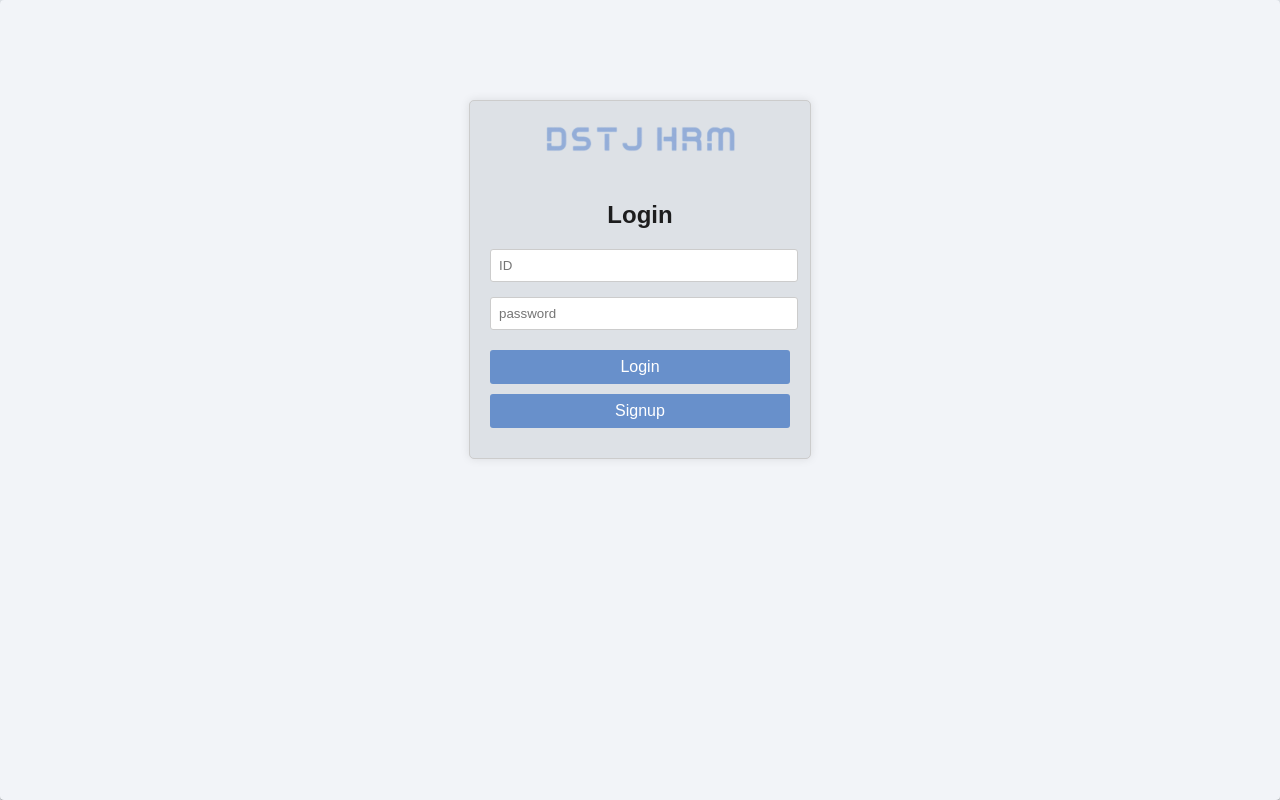
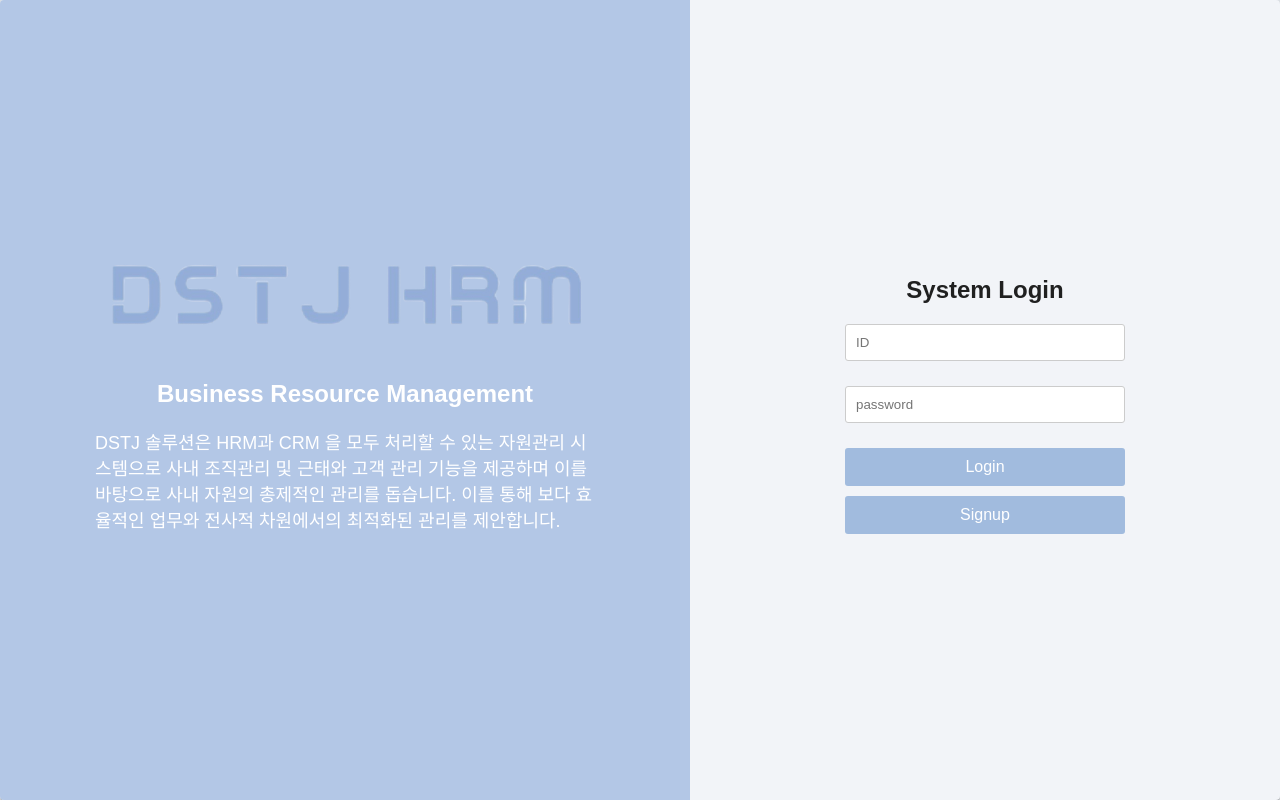
Before and after one commit to Modem924/frontend, a React (Create React App) app in the folder frontend/: page / in a window 1280 px wide. Built offline with nearby package versions, Linux system fonts and the light colour scheme.

Commit message:
update login, master, navbar design

```diff
--- a/frontend/src/components/LoginScreen.js
+++ b/frontend/src/components/LoginScreen.js
@@ -5,23 +5,18 @@ import { login } from "./api";
 const LoginScreen = ({ setToken }) => {
   const [id, setId] = useState("");
   const [password, setPassword] = useState("");
-  const [error, setError] = useState(""); // 오류 상태 추가
+  const [error, setError] = useState("");
   const navigate = useNavigate();
 
   const handleLogin = async (e) => {
-    e.preventDefault(); //기본 폼 제출 동작 막기
+    e.preventDefault();
     try {
       console.log("Sending login request...");
       console.log(id, password);
       const data = await login(id, password);
       console.log(data);
       const { accessToken } = data;
-      const { grantedAuthorities } = data; //유저 auth
-      console.log("grantedAuthorities : ", grantedAuthorities);
-      //로컬에 토큰 저장
       localStorage.setItem("jwtToken", accessToken);
-      localStorage.setItem("username", id);
-      //애플리케이션에서 관리용 토큰
       setToken(data.accessToken);
       setError("");
 
@@ -34,132 +29,139 @@ const LoginScreen = ({ setToken }) => {
     } catch (err) {
       setError("error, please try again.");
     }
-  }; //handleLogin
+  };
 
   const styles = {
-    body: {
-      backgroundColor: "#DDE1E6",
-      margin: 0,
-      fontFamily: "Arial, sans-serif",
+    container: {
+      display: "flex",
+      height: "100vh",
     },
-    loginContainer: {
-      width: "300px",
-      margin: "100px auto",
-      padding: "20px",
-      border: "1px solid #ccc",
-      borderRadius: "5px",
-      boxShadow: "0 0 10px rgba(0, 0, 0, 0.1)",
-      backgroundColor: "#DDE1E6",
-      textAlign: "center",
+    leftPanel: {
+      flex: 1,
+      backgroundColor: "#B3C7E6",
+      padding: "50px",
+      color: "#fff",
+      display: "flex",
+      flexDirection: "column",
+      alignItems: "center",
+      justifyContent: "center",
+    },
+    leftPanelContent: {
+      maxWidth: "500px",
+    },
+    rightPanel: {
+      flex: 1,
+      display: "flex",
+      alignItems: "center",
+      justifyContent: "center",
     },
     logo: {
-      width: "200px",
       marginBottom: "20px",
     },
     heading: {
       textAlign: "center",
       marginBottom: "20px",
     },
+    form: {
+      width: "300px",
+      textAlign: "center",
+    },
     inputGroup: {
       marginBottom: "15px",
     },
     input: {
-      width: "calc(100% - 10px)",
-      padding: "8px",
+      width: "calc(100% - 20px)", // Padding을 고려하여 너비 조정
+      padding: "10px",
       border: "1px solid #ccc",
       borderRadius: "3px",
-    },
-    buttonGroup: {
-      marginTop: "20px",
+      marginBottom: "10px",
+      boxSizing: "border-box",
     },
     button: {
-      width: "100%",
-      padding: "8px",
+      width: "calc(100% - 20px)", // Padding을 고려하여 너비 조정
+      padding: "10px",
       border: "none",
       borderRadius: "3px",
-      backgroundColor: "#6890cb",
+      backgroundColor: "#A1BBDE", // 버튼 색상 변경
       color: "#fff",
       fontSize: "16px",
       cursor: "pointer",
       marginBottom: "10px",
+      boxSizing: "border-box",
     },
-    buttonHover: {
-      backgroundColor: "#697077",
+    errorMessage: {
+      color: "red",
+    },
+    leftPanelText: {
+      fontSize: "18px",
+      textAlign: "left",
+    },
+    leftPanelTitle: {
+      fontSize: "24px",
+      fontWeight: "bold",
+      marginBottom: "20px",
+      textAlign: "center",
     },
   };
 
-  return React.createElement(
-    "div",
-    { style: styles.loginContainer },
-    React.createElement("img", {
-      src: `${process.env.PUBLIC_URL}/DSTJ_logo.png`,
-      alt: "Logo",
-      style: styles.logo,
-    }),
-    React.createElement("h2", { style: styles.heading }, "Login"),
-    React.createElement(
-      "form",
-      null,
-      React.createElement(
-        "div",
-        { style: styles.inputGroup },
-        React.createElement("input", {
-          type: "text",
-          value: id,
-          onChange: (e) => setId(e.target.value),
-          id: "username",
-          name: "username",
-          placeholder: "ID",
-          required: true,
-          style: styles.input,
-        })
-      ),
-      React.createElement(
-        "div",
-        { style: styles.inputGroup },
-        React.createElement("input", {
-          type: "password",
-          value: password,
-          onChange: (e) => setPassword(e.target.value),
-          id: "password",
-          name: "password",
-          placeholder: "password",
-          required: true,
-          style: styles.input,
-        })
-      ),
-      React.createElement(
-        "div",
-        { style: styles.buttonGroup },
-        React.createElement(
-          "button",
-          {
-            onClick: handleLogin,
-            style: styles.button,
-            onMouseOver: (e) =>
-              (e.target.style.backgroundColor =
-                styles.buttonHover.backgroundColor),
-            onMouseOut: (e) =>
-              (e.target.style.backgroundColor = styles.button.backgroundColor),
-          },
-          "Login"
-        ),
-        React.createElement(
-          "button",
-          {
-            type: "submit",
-            style: styles.button,
-            onClick: () => navigate("/signupscreen"),
-            onMouseOver: (e) =>
-              (e.target.style.backgroundColor =
-                styles.buttonHover.backgroundColor),
-            onMouseOut: (e) =>
-              (e.target.style.backgroundColor = styles.button.backgroundColor),
-          },
-          "Signup"
-        )
-      )
-    )
+  return (
+    <div style={styles.container}>
+      <div style={styles.leftPanel}>
+        <div style={styles.leftPanelContent}>
+          <img
+            src={`${process.env.PUBLIC_URL}/DSTJ_logo.png`}
+            alt="Logo"
+            style={styles.logo}
+          />
+          <h1 style={styles.leftPanelTitle}>Business Resource Management</h1>
+          <p style={styles.leftPanelText}>
+            DSTJ 솔루션은 HRM과 CRM 을 모두 처리할 수 있는 자원관리 시스템으로 사내 조직관리 및 근태와 고객 관리 기능을 제공하며 이를 바탕으로 사내 자원의 총제적인 관리를 돕습니다. 이를 통해 보다 효율적인 업무와 전사적 차원에서의 최적화된 관리를 제안합니다.
+          </p>
+        </div>
+      </div>
+      <div style={styles.rightPanel}>
+        <div style={styles.form}>
+          <h2 style={styles.heading}>System Login</h2>
+          <form>
+            <div style={styles.inputGroup}>
+              <input
+                type="text"
+                value={id}
+                onChange={(e) => setId(e.target.value)}
+                id="username"
+                name="username"
+                placeholder="ID"
+                required
+                style={styles.input}
+              />
+            </div>
+            <div style={styles.inputGroup}>
+              <input
+                type="password"
+                value={password}
+                onChange={(e) => setPassword(e.target.value)}
+                id="password"
+                name="password"
+                placeholder="password"
+                required
+                style={styles.input}
+              />
+            </div>
+            {error && <div style={styles.errorMessage}>{error}</div>}
+            <button onClick={handleLogin} style={styles.button}>
+              Login
+            </button>
+            <button
+              type="button"
+              onClick={() => navigate("/signupscreen")}
+              style={styles.button}
+            >
+              Signup
+            </button>
+          </form>
+        </div>
+      </div>
+    </div>
   );
 };
 
--- a/frontend/src/components/MasterScreen.js
+++ b/frontend/src/components/MasterScreen.js
@@ -2,19 +2,26 @@ import React, { useState, useEffect } from "react";
 import { BrowserRouter as Router, Route, Routes, Link } from "react-router-dom";
 import { PieChart } from "@mui/x-charts/PieChart";
 import { LineChart } from "@mui/x-charts/LineChart";
-import Box from "@mui/material/Box";
 import { DataGrid } from "@mui/x-data-grid";
-import AppBar from "@mui/material/AppBar";
 import CssBaseline from "@mui/material/CssBaseline";
 import IconButton from "@mui/material/IconButton";
 import MenuIcon from "@mui/icons-material/Menu";
-import Toolbar from "@mui/material/Toolbar";
-import Button from "@mui/material/Button";
-import { createTheme, ThemeProvider } from "@mui/material/styles";
+import { createTheme, ThemeProvider,useTheme } from "@mui/material/styles";
 import Typography from "@mui/material/Typography";
 import { BarChart } from '@mui/x-charts/BarChart';
 import { getMasterMain } from './api';
 import NavigationBar from "./NavigationBar";
+import '../index.css';
+import AppBar from '@mui/material/AppBar';
+import Box from '@mui/material/Box';
+import Toolbar from '@mui/material/Toolbar';
+import Button from '@mui/material/Button';
+import Drawer from '@mui/material/Drawer';
+import List from '@mui/material/List';
+import ListItem from '@mui/material/ListItem';
+import ListItemButton from '@mui/material/ListItemButton';
+import ListItemText from '@mui/material/ListItemText';
+import useMediaQuery from '@mui/material/useMediaQuery';
 
 const MasterScreen = () => {
   const [masterData, setMasterData] = useState(null);
@@ -45,6 +52,16 @@ const MasterScreen = () => {
     },
   });
 
+
+  const navItems = [
+    { label: "Home", path: "/master" },
+    { label: "Workers", path: "/workerscreen" },
+    { label: "Upload", path: "/upload" },
+    { label: "FaceDetection", path: "/face-detection" },
+    { label: "Analyzer", path: "/analyze" },
+    { label: "Service", path: "/service" },
+    { label: "Attendance", path: "/attendance" },
+  ];
   const styles = {
     body: {
       fontFamily: "Arial, sans-serif",
@@ -119,6 +136,10 @@ const MasterScreen = () => {
       width: "100%",
       height: "auto",
     },
+    label:{
+      backgroundColor:"#DAE6F4",
+      borderRadius:"8px",
+    }
   };
 
   const chartSetting = {
@@ -160,7 +181,7 @@ const MasterScreen = () => {
       <BarChart
         dataset={dataset}
         xAxis={[{ label: 'Month', scaleType: 'band', dataKey: 'month' }]}
-        yAxis={[{ label: 'Revenue (₩)', dataKey: 'revenue' }]}
+        yAxis={[{ label: '', dataKey: 'revenue' }]}
         series={[{ dataKey: 'revenue', label: 'Revenue', valueFormatter, color: "#a1bbde" }]}
         layout="vertical"
         width={1000}
@@ -285,19 +306,18 @@ const MasterScreen = () => {
       />
     );
   }
-
   function TypoTitle({ input_text }) {
+    const theme = useTheme(); // Use the theme
     const localTheme = createTheme({
       typography: {
-        h6: {
-          fontSize: "1.2rem",
+        h7: {
+          fontSize: "14px", // 기본 폰트 사이즈 14px로 수정
           "@media (min-width:600px)": {
             fontSize: "1.5rem",
           },
           [theme.breakpoints.up("md")]: {
             fontSize: "2rem",
           },
-          fontFamily: "Anton SC, sans-serif", // Anton SC 폰트 적용
         },
       },
     });
@@ -309,13 +329,160 @@ const MasterScreen = () => {
     );
   }
 
+  function NavigationBar() {
+    const theme = useTheme();
+    const isMobile = useMediaQuery(theme.breakpoints.down('md'));
+    const [mobileOpen, setMobileOpen] = React.useState(false);
+
+    const handleDrawerToggle = () => {
+      setMobileOpen(!mobileOpen);
+    };
+
+    const drawer = (
+      <Box onClick={handleDrawerToggle} sx={{ textAlign: 'center' }}>
+        <List>
+          {navItems.map((item) => (
+            <ListItem key={item.label} disablePadding>
+              <ListItemButton component={Link} to={item.path}>
+                <ListItemText primary={item.label} />
+              </ListItemButton>
+            </ListItem>
+          ))}
+          <ListItem disablePadding>
+            <ListItemButton component={Link} to="/logout">
+              <ListItemText primary="로그아웃" />
+            </ListItemButton>
+          </ListItem>
+        </List>
+      </Box>
+    );
+
+    return (
+      <Box sx={{ display: 'flex', width: '100%' }}>
+        <CssBaseline />
+        <AppBar component="nav"
+                sx={{
+                    backgroundColor: '#FFFFFF',
+                    boxShadow: 'none',
+                    borderBottom: '1px solid #E0E0E0'
+                    }}>
+          <Toolbar sx={{
+                    display: 'flex',
+                    justifyContent: 'space-between',
+                    padding: '0 16px',
+                    minHeight: '85px !important' }}>
+            <Box sx={{ display: 'flex', alignItems: 'center' }}>
+              <IconButton
+                color="inherit"
+                aria-label="open drawer"
+                edge="start"
+                onClick={handleDrawerToggle}
+                sx={{ display: { md: 'none' }, color: '#000' }}
+              >
+                <MenuIcon />
+              </IconButton>
+              <img src={require('./../util/logo.png')} alt="Logo" style={{ width: "100px", marginLeft: '16px' }} />
+            </Box>
+            <Box sx={{ display: { xs: 'none', md: 'flex' }, justifyContent: 'center', flexGrow: 1 }}>
+              {navItems.map((item) => (
+                <Button
+                  key={item.label}
+                  component={Link}
+                  to={item.path}
+                  sx={{ color: '#333333', fontSize: '16px', fontWeight: 'bold', textTransform: 'none', margin: '0 12px' }}
+                >
+                  {item.label}
+                </Button>
+              ))}
+            </Box>
+            <Box sx={{ display: { xs: 'none', md: 'flex' }, alignItems: 'center', gap: '12px' }}>
+              <Button
+                component={Link}
+                to="/logout"
+                sx={{
+                  color: '#344889',
+                  fontSize: '14px',
+                  fontWeight: 'bold',
+                  textTransform: 'none',
+                  backgroundColor: 'white',
+                  padding: '6px 12px',
+                  borderRadius: '8px',
+                  border: '1px solid #344889',
+                  '&:hover': { backgroundColor: '#e0e0e0' }
+                }}
+              >
+                직원관리
+              </Button>
+              <Button
+                component={Link}
+                to="/logout"
+                sx={{
+                  color: '#344889',
+                  fontSize: '14px',
+                  fontWeight: 'bold',
+                  textTransform: 'none',
+                  backgroundColor: 'white',
+                  padding: '6px 12px',
+                  borderRadius: '8px',
+                  border: '1px solid #344889',
+                  '&:hover': { backgroundColor: '#e0e0e0' }
+                }}
+              >
+                고객관리
+              </Button>
+              <Button
+                component={Link}
+                to="/logout"
+                sx={{
+                  color: 'white',
+                  fontSize: '14px',
+                  fontWeight: 'bold',
+                  textTransform: 'none',
+                  backgroundColor: '#344889',
+                  padding: '6px 12px',
+                  borderRadius: '8px',
+                  '&:hover': { backgroundColor: '#555555' }
+                }}
+              >
+                로그아웃
+              </Button>
+            </Box>
+          </Toolbar>
+        </AppBar>
+        <Box component="main" sx={{ p: 3 }}>
+          <Toolbar />
+        </Box>
+        <Drawer
+          variant="temporary"
+          open={mobileOpen}
+          onClose={handleDrawerToggle}
+          ModalProps={{
+            keepMounted: true, // Better open performance on mobile.
+          }}
+          sx={{
+            display: { xs: 'block', md: 'none' },
+            '& .MuiDrawer-paper': { boxSizing: 'border-box', width: 240 },
+          }}
+        >
+          {drawer}
+        </Drawer>
+      </Box>
+    );
+  }
   return (
     <>
-      <NavigationBar />
+      <NavigationBar/>
       <div style={styles.mainPage}>
         <div style={styles.dashboard}>
           <div style={styles.section}>
-            <TypoTitle input_text={"COURSE PERFORMANCE"} />
+            <div style={{
+              display : 'inline-block', // 텍스트 크기에 맞춰 크기 조절
+              backgroundColor:"#DAE6F4",
+              borderRadius:"8px",
+              padding: "10px 20px", // 패딩 추가하여 여백 확보
+            }}>
+              <TypoTitle input_text={"등록 고객"} />
+            </div>
             <div style={styles.registerSection}>
               <div style={styles.section_in_classLine}>
                 <ClassLine />
@@ -323,13 +490,27 @@ const MasterScreen = () => {
             </div>
           </div>
           <div style={styles.section}>
-            <TypoTitle input_text={"STUDENTS RATE"} />
+            <div style={{
+              display : 'inline-block', // 텍스트 크기에 맞춰 크기 조절
+              backgroundColor:"#DAE6F4",
+              borderRadius:"8px",
+              padding: "10px 20px", // 패딩 추가하여 여백 확보
+            }}>
+              <TypoTitle input_text={"클래스 비율"} />
+            </div>
             <div style={styles.section_in}>
               <PieEx />
             </div>
           </div>
           <div style={styles.section_coursePerformance}>
-            <TypoTitle input_text={"NET PROFIT"} />
+            <div style={{
+              display : 'inline-block', // 텍스트 크기에 맞춰 크기 조절
+              backgroundColor:"#DAE6F4",
+              borderRadius:"8px",
+              padding: "10px 20px", // 패딩 추가하여 여백 확보
+            }}>
+              <TypoTitle input_text={"수익 차트"} />
+            </div>
             <div style={styles.section_in_profit}>
               <BarChartComponent />
             </div>
--- a/frontend/src/components/NavigationBar.js
+++ b/frontend/src/components/NavigationBar.js
@@ -1,12 +1,19 @@
-import * as React from "react";
-import { Link } from "react-router-dom";
-import AppBar from "@mui/material/AppBar";
-import Box from "@mui/material/Box";
-import CssBaseline from "@mui/material/CssBaseline";
-import IconButton from "@mui/material/IconButton";
-import MenuIcon from "@mui/icons-material/Menu";
-import Toolbar from "@mui/material/Toolbar";
-import Button from "@mui/material/Button";
+import * as React from 'react';
+import { Link } from 'react-router-dom';
+import AppBar from '@mui/material/AppBar';
+import Box from '@mui/material/Box';
+import CssBaseline from '@mui/material/CssBaseline';
+import Toolbar from '@mui/material/Toolbar';
+import Button from '@mui/material/Button';
+import IconButton from '@mui/material/IconButton';
+import MenuIcon from '@mui/icons-material/Menu';
+import Drawer from '@mui/material/Drawer';
+import List from '@mui/material/List';
+import ListItem from '@mui/material/ListItem';
+import ListItemButton from '@mui/material/ListItemButton';
+import ListItemText from '@mui/material/ListItemText';
+import useMediaQuery from '@mui/material/useMediaQuery';
+import { useTheme } from '@mui/material/styles';
 
 const navItems = [
   { label: "Home", path: "/master" },
@@ -16,47 +23,112 @@ const navItems = [
   { label: "Analyzer", path: "/analyze" },
   { label: "Service", path: "/service" },
   { label: "Attendance", path: "/attendance" },
-  { label: "Logout", path: "/logout" },
 ];
 
 export default function NavigationBar() {
+  const theme = useTheme();
+  const isMobile = useMediaQuery(theme.breakpoints.down('md'));
+  const [mobileOpen, setMobileOpen] = React.useState(false);
+
+  const handleDrawerToggle = () => {
+    setMobileOpen(!mobileOpen);
+  };
+
+  const drawer = (
+    <Box onClick={handleDrawerToggle} sx={{ textAlign: 'center' }}>
+      <List>
+        {navItems.map((item) => (
+          <ListItem key={item.label} disablePadding>
+            <ListItemButton component={Link} to={item.path}>
+              <ListItemText primary={item.label} />
+            </ListItemButton>
+          </ListItem>
+        ))}
+        <ListItem disablePadding>
+          <ListItemButton component={Link} to="/logout">
+            <ListItemText primary="로그아웃" />
+          </ListItemButton>
+        </ListItem>
+      </List>
+    </Box>
+  );
+
   return (
-    <Box sx={{ display: "flex" }}>
+    <Box sx={{ display: 'flex', width: '100%' }}>
       <CssBaseline />
-      <AppBar component="nav" sx={{ backgroundColor: "white" }}>
-        <Toolbar>
+      <AppBar component="nav"
+              sx={{
+                  backgroundColor: '#FFFFFF',
+                  boxShadow: 'none',
+                  borderBottom: '1px solid #E0E0E0'
+                  }}>
+        <Toolbar sx={{
+                  display: 'flex',
+                  justifyContent: 'space-between',
+                  padding: '0 16px',
+                  minHeight: '85px !important' }}>
+          <Box sx={{ display: 'flex', alignItems: 'center' }}>
             <IconButton
               color="inherit"
               aria-label="open drawer"
               edge="start"
-            sx={{ mr: 2, display: { sm: "none" } }}
+              onClick={handleDrawerToggle}
+              sx={{ display: { md: 'none' }, color: '#000' }}
             >
               <MenuIcon />
             </IconButton>
-          <Box sx={{ flexGrow: 1, display: { xs: "none", sm: "block" } }}>
-            <img
-              src={require("./../util/logo.png")}
-              alt="Logo"
-              style={{ width: "200px" }}
-            />
+            <img src={require('./../util/logo.png')} alt="Logo" style={{ width: "100px", marginLeft: '16px' }} />
           </Box>
-          <Box sx={{ display: { xs: "none", sm: "block" } }}>
+          <Box sx={{ display: { xs: 'none', md: 'flex' }, justifyContent: 'center', flexGrow: 1 }}>
             {navItems.map((item) => (
               <Button
                 key={item.label}
                 component={Link}
                 to={item.path}
-                sx={{ color: "black" }}
+                sx={{ color: '#333333', fontSize: '16px', fontWeight: 'bold', textTransform: 'none', margin: '0 12px' }}
               >
                 {item.label}
               </Button>
             ))}
+          </Box>
+          <Box sx={{ display: { xs: 'none', md: 'flex' }, alignItems: 'center', gap: '12px' }}>
+
+            <Button
+              component={Link}
+              to="/logout"
+              sx={{
+                color: 'white',
+                fontSize: '14px',
+                fontWeight: 'bold',
+                textTransform: 'none',
+                backgroundColor: '#344889',
+                padding: '6px 12px',
+                borderRadius: '8px',
+                '&:hover': { backgroundColor: '#555555' }
+              }}
+            >
+              로그아웃
+            </Button>
           </Box>
         </Toolbar>
       </AppBar>
       <Box component="main" sx={{ p: 3 }}>
         <Toolbar />
       </Box>
+      <Drawer
+        variant="temporary"
+        open={mobileOpen}
+        onClose={handleDrawerToggle}
+        ModalProps={{
+          keepMounted: true, // Better open performance on mobile.
+        }}
+        sx={{
+          display: { xs: 'block', md: 'none' },
+          '& .MuiDrawer-paper': { boxSizing: 'border-box', width: 240 },
+        }}
+      >
+        {drawer}
+      </Drawer>
     </Box>
   );
 }
```
Lines whose indentation alone changed are shown as unchanged.
